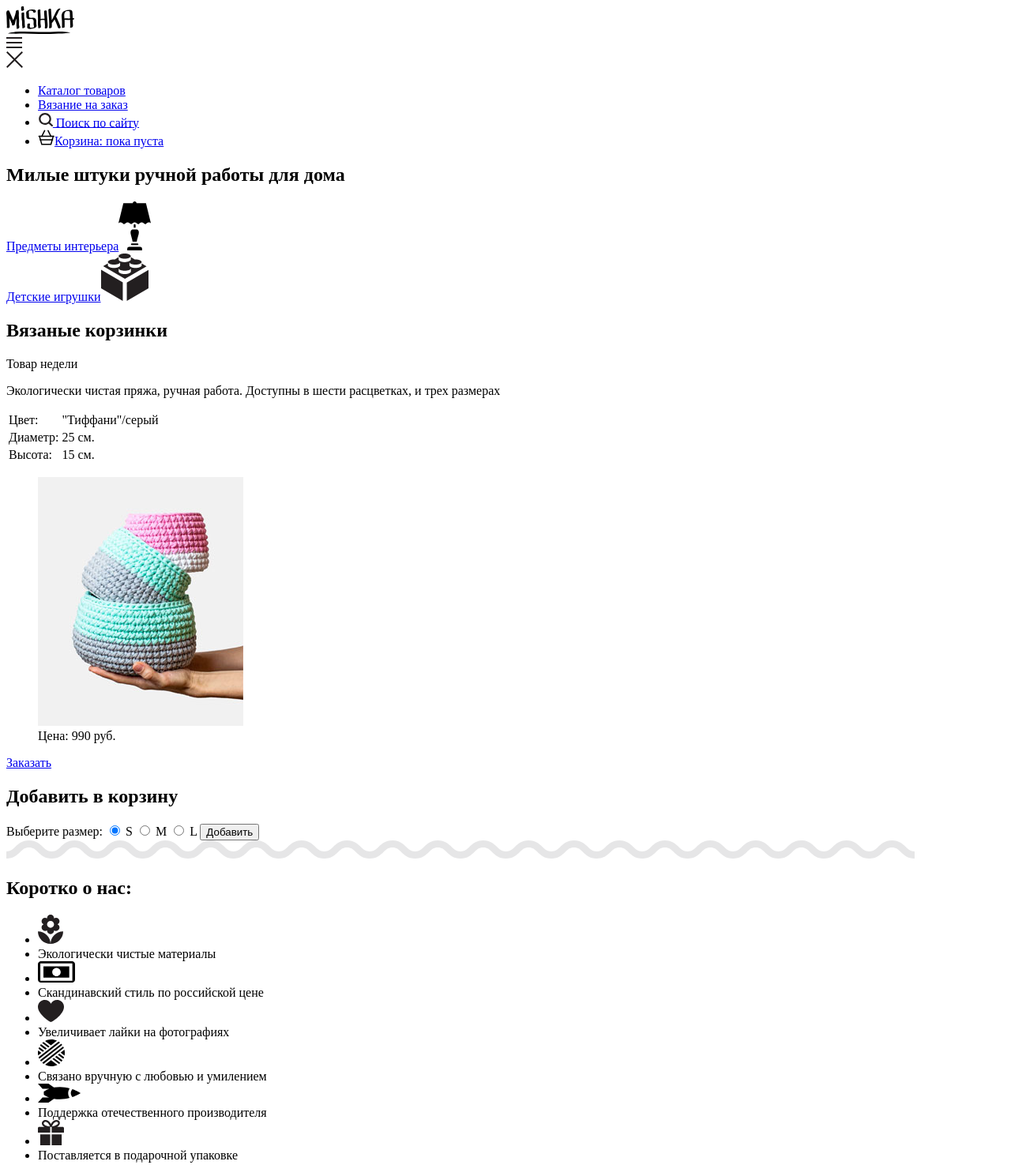
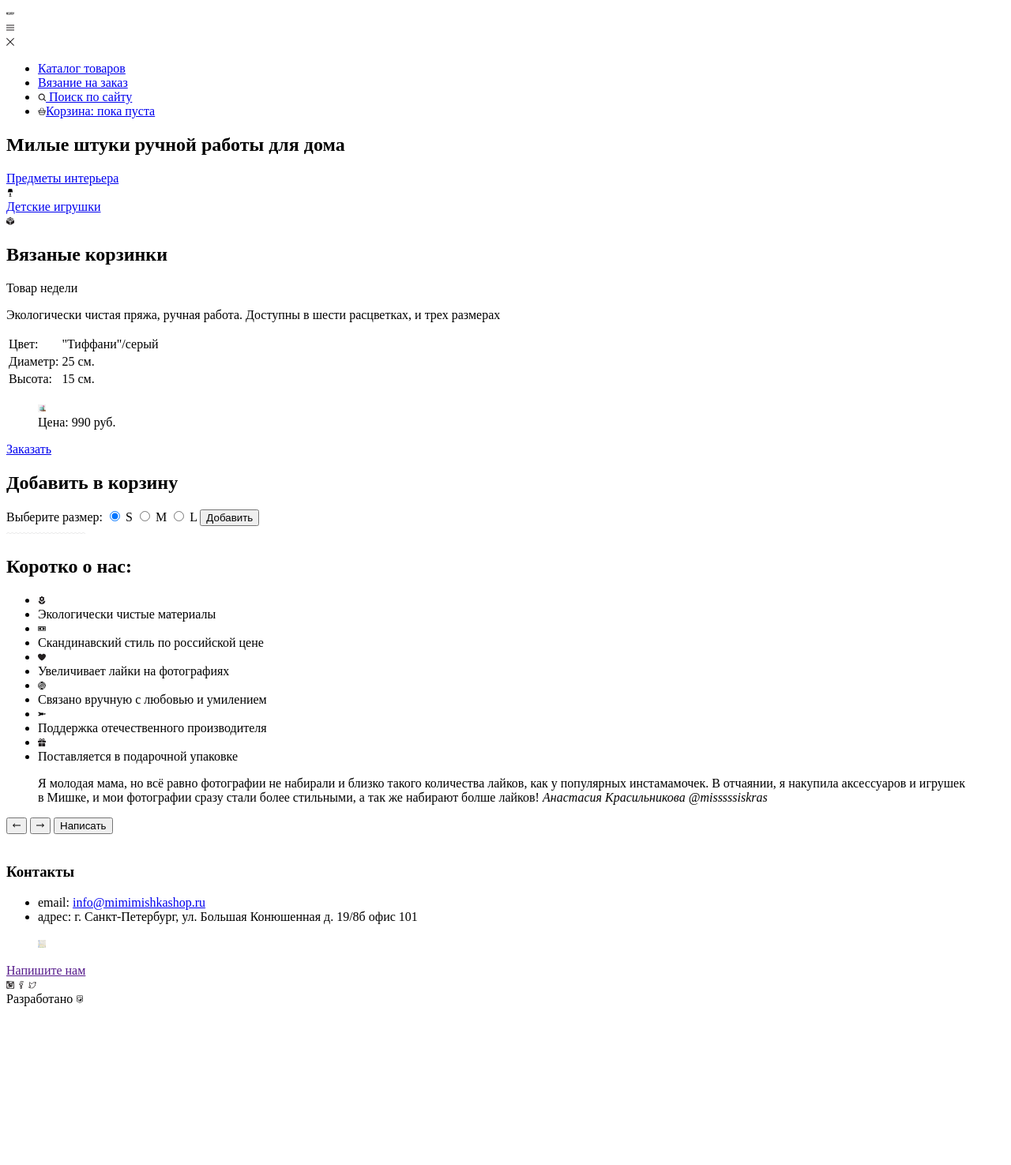
Before and after one commit to apple-blossom/439991-mishka, a website: page index.html in a window 1280 px wide. Shown: the top 1475 px of the page at 79% size. After the commit the page ends 1282 px from the top, so only its background shows below. Drawn offline with Linux system fonts and the light colour scheme.

Commit message:
checked files in validator, added weight and height to img

```diff
--- a/index.html
+++ b/index.html
@@ -7,25 +7,25 @@
   <body>
   <header class="site-header">
       <section class="site-logo">
-        <img class="site-header__logo" src="img/logo.svg" alt="Мишка">
+        <img class="site-header__logo" src="img/logo.svg" width="10" height="10" alt="Мишка">
       </section>
       <nav class="site-header__nav">
-        <div class="site-header__nav-button"><img src="img/menu_button.svg" alt="Меню"></div>
+        <div class="site-header__nav-button"><img src="img/menu_button.svg" width="10" height="10" alt="Меню"></div>
         <div class="site-header__nav site-header__nav--open">
             <div class="site-header__nav-button site-header__nav-button--open">
-            <img src="img/close.svg" alt="Х">
+              <img src="img/close.svg" width="10" height="10" alt="Х">
             </div>
             <ul class="site-header__nav-item-list">
                 <li class="site-header__nav-item"><a href="#">Каталог товаров</a></li>
                 <li class="site-header__nav-item"><a href="#">Вязание на заказ</a></li>
                 <li class="site-header__nav-item">
                   <div class="site-header__menu-item-button" >
-                <img src="img/search.svg" alt="Поиск"><a href="#"> Поиск по сайту</a>
+                    <img src="img/search.svg" width="10" height="10" alt="Поиск"><a href="#"> Поиск по сайту</a>
                   </div>
                 </li>
                 <li class="site-header__nav-item">
                   <div class="site-header__menu-item-button" >
-                <img src="img/cart.svg" alt="Корзина"><a href="#">Корзина: пока пуста</a>
+                    <img src="img/cart.svg" width="10" height="10" alt="Корзина"><a href="#">Корзина: пока пуста</a>
                   </div>
                 </li>
             </ul>
@@ -41,10 +41,16 @@
     <div class="wrapper-center">
       <section class="site-content__categories">
           <div class="site-content__categories-item">
-          <a href="#">Предметы интерьера</a><img class="site-header__menu-item-button" src="img/interior.svg" alt="Предметы интерьера">
+            <a href="#">Предметы интерьера</a>
+            <div class="site-content__menu-item-button">
+              <img src="img/interior.svg" width="10" height="10" alt="Предметы интерьера">
+            </div>
           </div>
           <div class="site-content__categories-item">
-          <a href="#">Детские игрушки</a><img class="site-header__menu-item-button" src="img/toy.svg" alt="Детские игрушки">
+            <a href="#">Детские игрушки</a>
+            <div class="site-content__menu-item-button">
+              <img class="site-content__menu-item-button" src="img/toy.svg" width="10" height="10" alt="Детские игрушки">
+            </div>
           </div>
       </section>
     </div>
@@ -68,12 +74,12 @@
             </tr>
         </table>
         <figure class="goods-card__img">
-        <img src="img/triple-set-mobile.png">
+        <img src="img/triple-set-mobile.png" width="10" height="10" alt="">
         <figcaption class="goods-card__price">Цена: 990 руб.</figcaption>
         </figure>
         <p class="capitalize goods-card__buy"><a href="#">Заказать</a>
       </section>
-      <section class="buy-form">  <!--модалка -->
+      <section class="buy-form"><!--модалка -->
         <form method="POST" action="https://echo.htmlacademy.ru/">
               <h1 class="capitalize buy-form__h1">Добавить в корзину</h1>
               <label class="buy-form__label">Выберите размер:</label>
@@ -84,33 +90,33 @@
           </form>
       </section>
     </div>
-    <div class="site-content__divider"><img src="img/zigzag.svg" alt=""></div>
+    <div class="site-content__divider"><img src="img/zigzag.svg" width="100" height="10" alt=""></div>
     <div class="wrapper-center">
     <section class="about-us">
         <h2 class="about-us__title">Коротко о нас:</h2>
         <ul class="about-us__item-list">
          <li class="about-us__item-img">
-         <img src="img/icon_flower.svg" alt="">
+          <img src="img/icon_flower.svg" width="10" height="10" alt="">
          </li>
          <li class="about-us__item">Экологически чистые материалы</li>
          <li class="about-us__item-img">
-         <img src="img/icon_dollar.svg" alt="">
+          <img src="img/icon_dollar.svg" width="10" height="10" alt="">
          </li>
          <li class="about-us__item">Скандинавский стиль по российской цене</li>
          <li class="about-us__item-img">
-         <img src="img/icon_heart.svg" alt="">
+          <img src="img/icon_heart.svg" width="10" height="10" alt="">
          </li>
          <li class="about-us__item">Увеличивает лайки на фотографиях</li>
          <li class="about-us__item-img">
-         <img src="img/icon_tangle.svg" alt="">
+          <img src="img/icon_tangle.svg" width="10" height="10" alt="">
          </li>
          <li class="about-us__item">Связано вручную с любовью и умилением</li>
          <li class="about-us__item-img">
-         <img src="img/icon_rocket.svg" alt="">
+          <img src="img/icon_rocket.svg" width="10" height="10" alt="">
          </li>
          <li class="about-us__item">Поддержка отечественного производителя</li>
          <li class="about-us__item-img">
-         <img src="img/icon_gift.svg" alt="">
+          <img src="img/icon_gift.svg" width="10" height="10" alt="">
          </li>
          <li class="about-us__item">Поставляется в подарочной упаковке</li>
         </ul>
@@ -126,15 +132,15 @@
           </cite>
         </blockquote>
         <nav class="site-content__reviews-nav">
-            <button class="site-content__reviews-nav-btn"><img src="img/l_arrow.svg" alt=""></button>
-            <button class="site-content__reviews-nav-btn"><img src="img/r_arrow.svg" alt=""></button>
+            <button class="site-content__reviews-nav-btn"><img src="img/l_arrow.svg" width="10" height="10" alt=""></button>
+            <button class="site-content__reviews-nav-btn"><img src="img/r_arrow.svg" width="10" height="10" alt=""></button>
             <button class="capitalize site-content__reviews-nav-btn capitalize site-content__reviews-nav-btn--big">Написать</button>
         </nav>
     </article>
     </div>
-    <div class="site-content__divider"><img src="img/zigzag.svg" alt=""></div>
+    <div class="site-content__divider"><img src="img/zigzag.svg" width="10" height="10" alt=""></div>
     <section class="site-content__contacts">
-        <h4 class="site-content__contacts-title">Контакты</h4>
+        <h3 class="site-content__contacts-title">Контакты</h3>
         <ul class="site-content__contacts-list">
             <li class="site-content__contacts-list-item">
               <span>email:</span>
@@ -146,7 +152,7 @@
             </li>
         </ul>
         <figure class="site-content__map">
-            <img src="img/map.png" alt="">  <!-- заглушка для карты -->
+            <img src="img/map.png" width="10" height="10" alt="">  <!-- заглушка для карты -->
         </figure>
         <div class="site-content__contacts-us"><a href="" class="capitalize">Напишите нам</a></div>
     </section>
@@ -154,18 +160,18 @@
   <footer class="site-footer">
     <section class="social-links">
         <span class="social-links__element">
-            <a href="#"><img src="img/insta.svg" alt="Instagram"></a>
+            <a href="#"><img src="img/insta.svg" width="10" height="10" alt="Instagram"></a>
         </span>
         <span class="social-links__element">
-            <a href="#"><img src="img/facebook.svg" alt="Facebook"></a>
+            <a href="#"><img src="img/facebook.svg" width="10" height="10" alt="Facebook"></a>
         </span>
         <span class="social-links__element">
-            <a href="#"><img src="img/twitter.svg" alt="Twitter"></a>
+            <a href="#"><img src="img/twitter.svg" width="10" height="10" alt="Twitter"></a>
         </span>
     </section>
     <section class="copyrigth">
         <span class="copyrigth-text">Разработано</span>
-        <span class="copyrigth-text"><a href="#"> <img src="img/HA.svg" alt="HTML Academy"> </a></span>
+        <span class="copyrigth-text"><a href="#"> <img src="img/HA.svg" width="10" height="10" alt="HTML Academy"> </a></span>
     </section>
   </footer>
 
```
Also changed, not shown: catalog.html (+16 -20 lines), form.html (+10 -10 lines). Lines whose indentation alone changed are shown as unchanged.
